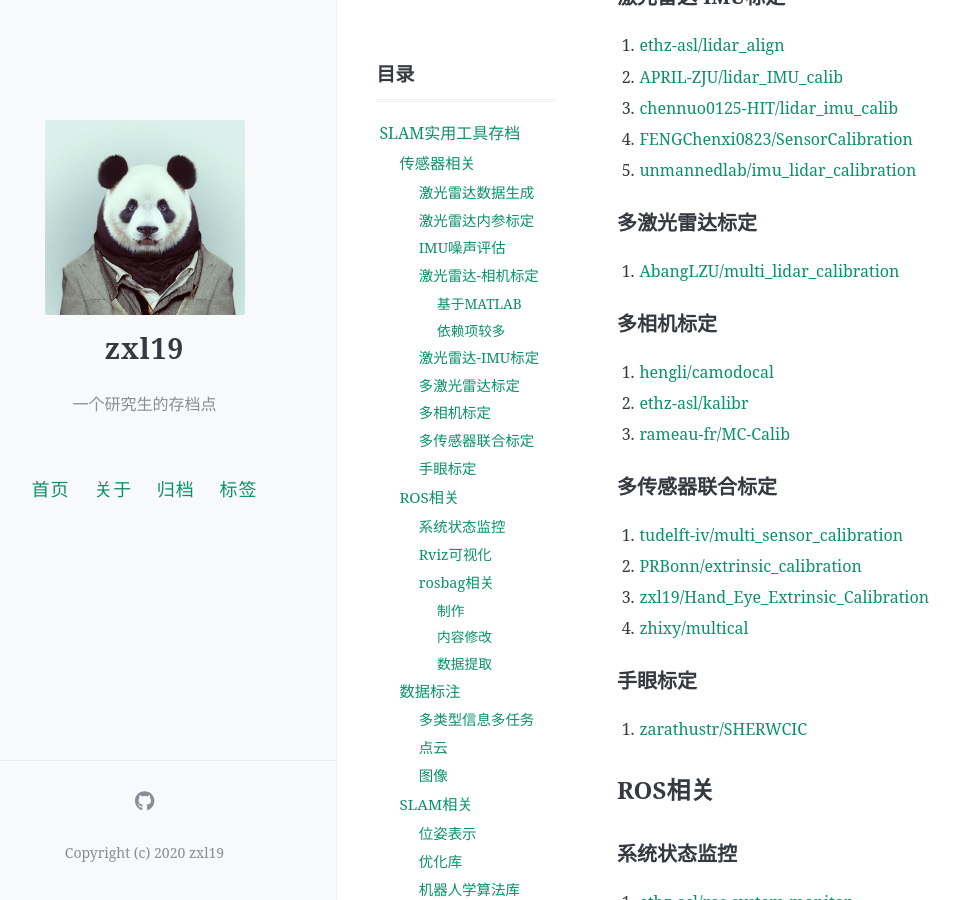
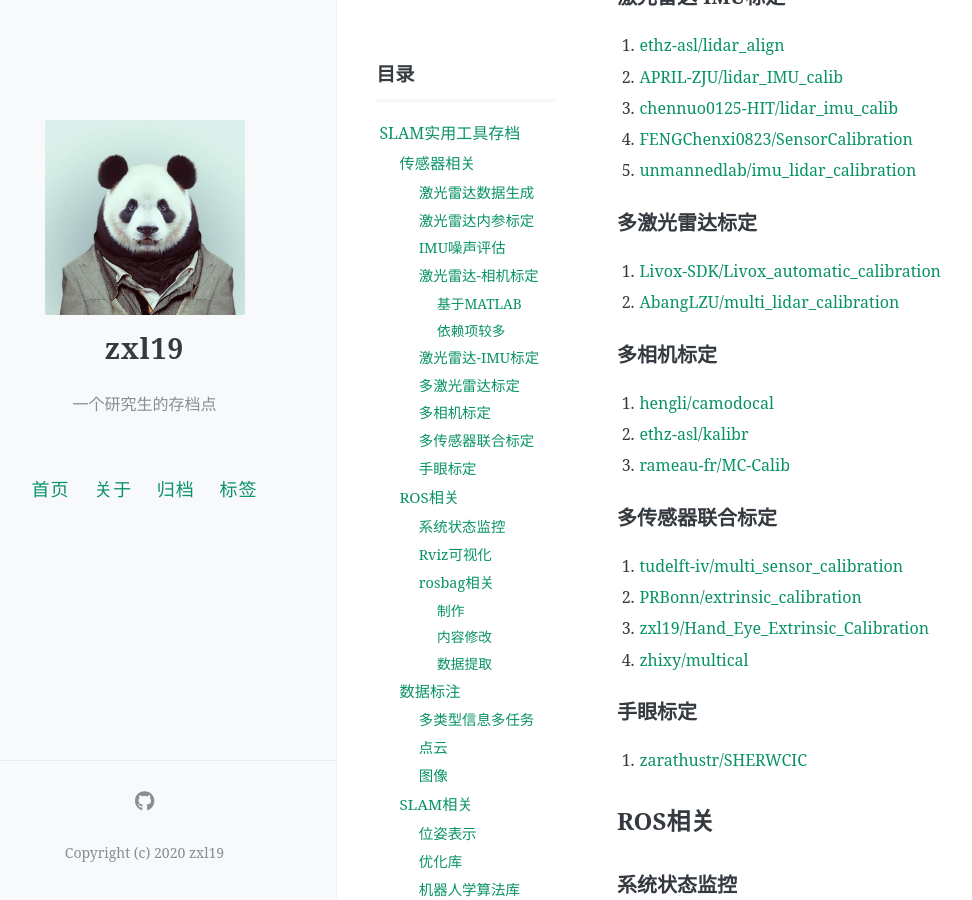
Before and after one commit to zxl19/zxl19.github.io, a Jekyll site: the page built from _posts/2021-05-25-slam-tool.md, in a window 1280 px wide and 900 px high, scrolled down 1519 px. Shown: the whole window, without its empty margins (47-1019 px from the left). Built offline with Jekyll 4.4.1, drawn with Linux system fonts in a browser that asks for light colours; comment, search, counter and statistics services are not loaded.

Commit message:
Update 2021-05-25-slam-tool.md

```diff
--- a/_posts/2021-05-25-slam-tool.md
+++ b/_posts/2021-05-25-slam-tool.md
@@ -68,7 +68,8 @@ pinned: false
 
 ### 多激光雷达标定
 
-1. [AbangLZU/multi_lidar_calibration](https://github.com/AbangLZU/multi_lidar_calibration)
+1. [Livox-SDK/Livox_automatic_calibration](https://github.com/Livox-SDK/Livox_automatic_calibration)
+2. [AbangLZU/multi_lidar_calibration](https://github.com/AbangLZU/multi_lidar_calibration)
 
 ### 多相机标定
 
```
